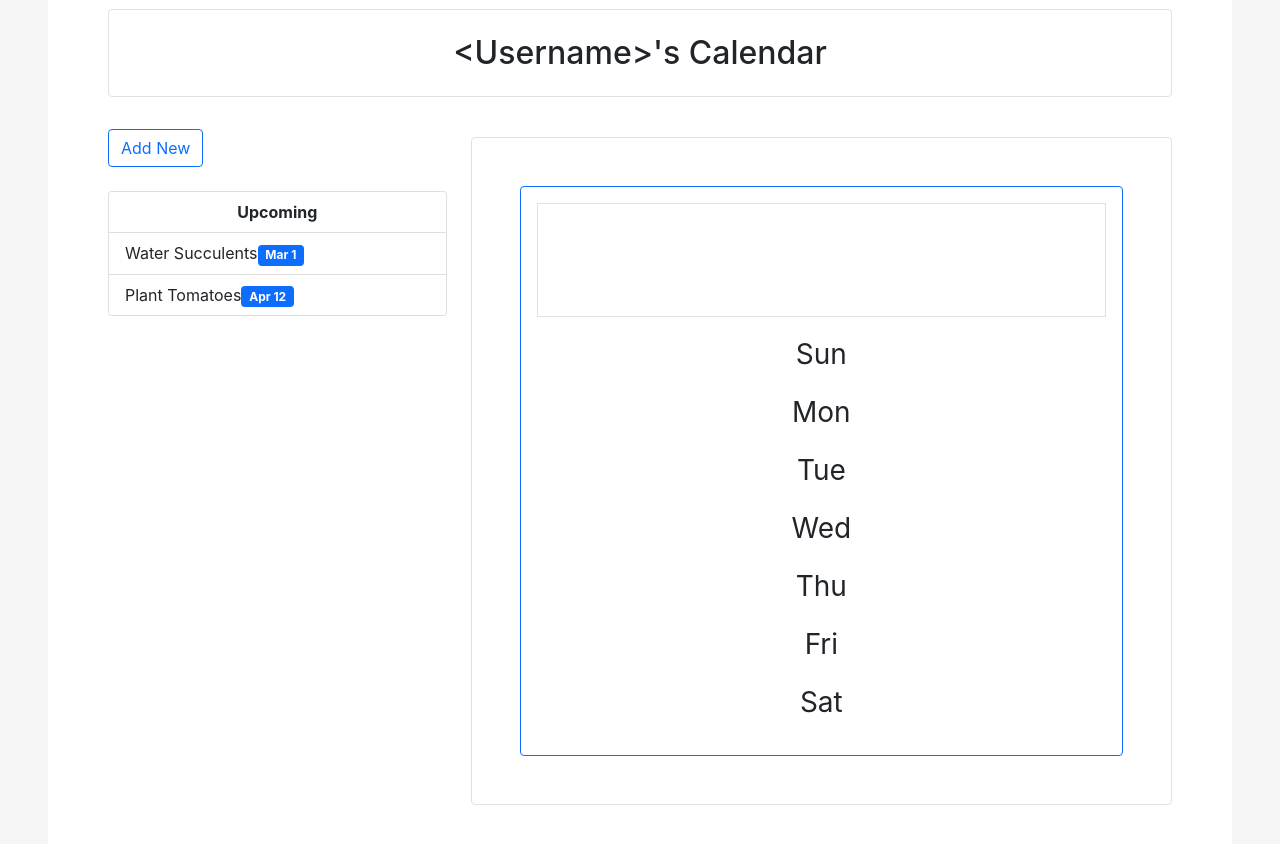
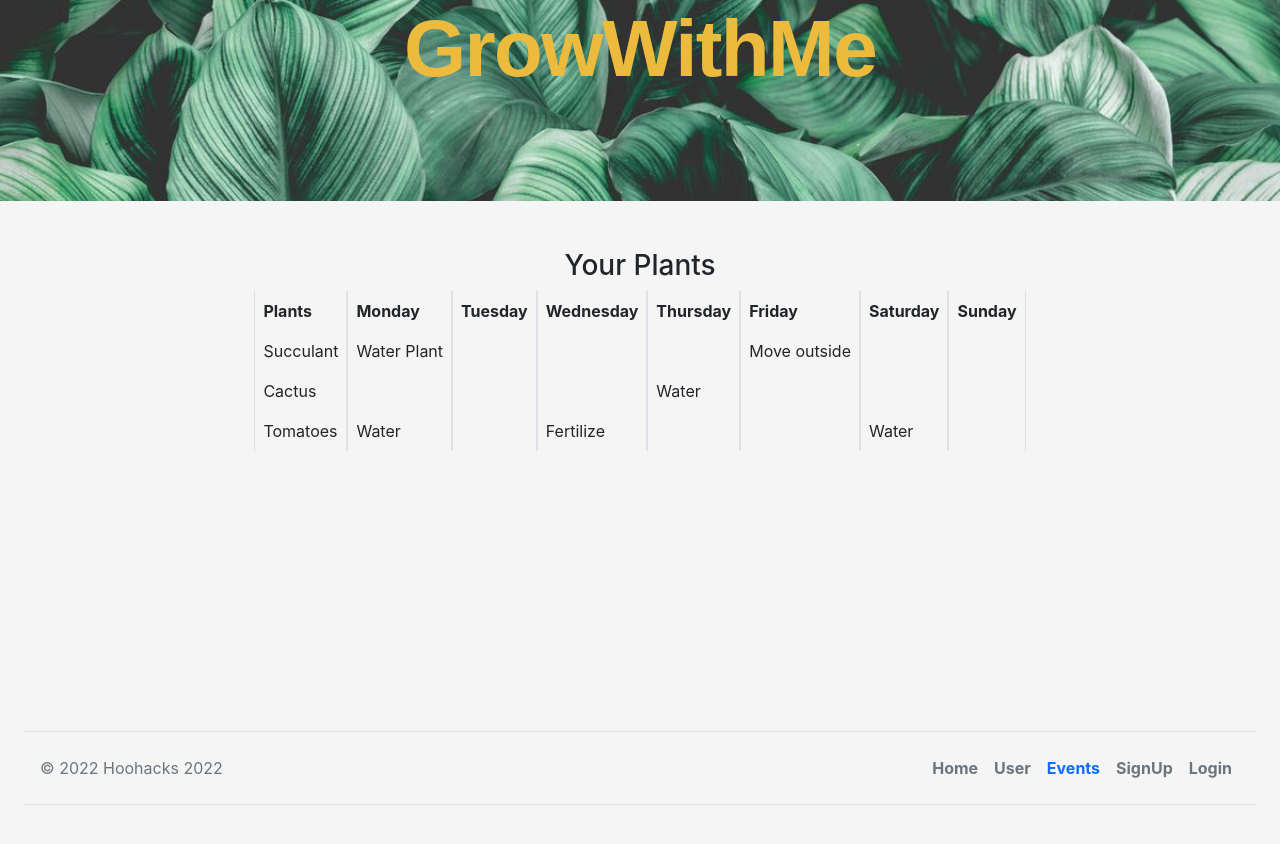
Before and after one commit to hussaino03/hoohacks2022, a React (Create React App) app in the folder client/: page /events in a window 1280 px wide. Shown: the part 180-1024 px from the top of the page. Built offline with nearby package versions, Linux system fonts and the light colour scheme.

Commit message:
Changed Footer Links

```diff
--- a/client/src/pages/navbar/Home.js
+++ b/client/src/pages/navbar/Home.js
@@ -78,7 +78,7 @@ const Home = () =>{
 
     <div className="row">
       <div className="col-12 bg-white mt-4">
-        <footer
+      <footer
           className="d-flex flex-wrap justify-content-between align-items-center p-3 my-4 mx-4 border-top border-bottom"
         >
           <p className="col-md-4 mb-0 text-muted">&copy; 2022 Hoohacks 2022</p>
@@ -90,15 +90,18 @@ const Home = () =>{
               <a href="/" className="nav-link px-2 active">Home</a>
             </li>
             <li className="nav-item">
-              <a href="#" className="nav-link px-2 text-muted">
-                Calendar
+              <a href="/plants" className="nav-link px-2 text-muted">
+                User
               </a>
             </li>
             <li className="nav-item">
-              <a href="/login" className="nav-link px-2 text-muted">Login</a>
+              <a href="/events" className="nav-link px-2 text-muted">Events</a>
             </li>
             <li className="nav-item">
-              <a href="/" className="nav-link px-2 text-muted">Logout</a>
+              <a href="/Signup" className="nav-link px-2 text-muted">SignUp</a>
+            </li>
+            <li className="nav-item">
+              <a href="/login" className="nav-link px-2 text-muted">Login</a>
             </li>
           </ul>
         </footer>
--- a/client/src/pages/navbar/Login.js
+++ b/client/src/pages/navbar/Login.js
@@ -101,7 +101,17 @@ const Login = () =>  {
           </form>
         </div>
     </div>
-    <footer
+    <br></br>
+  <br></br>
+  <br></br>
+  <br></br>
+  <br></br>
+  <br></br>
+  <br></br>
+  <br></br>
+  <br></br>
+  <br></br>
+  <footer
           className="d-flex flex-wrap justify-content-between align-items-center p-3 my-4 mx-4 border-top border-bottom"
         >
           <p className="col-md-4 mb-0 text-muted">&copy; 2022 Hoohacks 2022</p>
@@ -110,18 +120,21 @@ const Login = () =>  {
 
           <ul className="nav col-md-4 justify-content-end" id="fadeshow">
             <li className="nav-item">
-              <a href="/" className="nav-link px-2 active">Home</a>
+              <a href="/" className="nav-link px-2 text-muted">Home</a>
             </li>
             <li className="nav-item">
-              <a href="#" className="nav-link px-2 text-muted">
-                Calendar
+              <a href="/plants" className="nav-link px-2 text-muted">
+                User
               </a>
             </li>
             <li className="nav-item">
-              <a href="/login" className="nav-link px-2 text-muted">Login</a>
+              <a href="/events" className="nav-link px-2 text-muted">Events</a>
             </li>
             <li className="nav-item">
-              <a href="/" className="nav-link px-2 text-muted">Logout</a>
+              <a href="/Signup" className="nav-link px-2 text-muted">SignUp</a>
+            </li>
+            <li className="nav-item">
+              <a href="/login" className="nav-link px-2 active">Login</a>
             </li>
           </ul>
         </footer>
--- a/client/src/pages/navbar/Plants.js
+++ b/client/src/pages/navbar/Plants.js
@@ -38,18 +38,21 @@ const Plants = () => {
 
           <ul className="nav col-md-4 justify-content-end" id="fadeshow">
             <li className="nav-item">
-              <a href="/" className="nav-link px-2 active">Home</a>
+              <a href="/" className="nav-link px-2 text-muted">Home</a>
             </li>
             <li className="nav-item">
-              <a href="#" className="nav-link px-2 text-muted">
-                Calendar
+              <a href="/plants" className="nav-link px-2 active">
+                User
               </a>
             </li>
             <li className="nav-item">
-              <a href="/login" className="nav-link px-2 text-muted">Login</a>
+              <a href="/events" className="nav-link px-2 text-muted">Events</a>
             </li>
             <li className="nav-item">
-              <a href="/" className="nav-link px-2 text-muted">Logout</a>
+              <a href="/Signup" className="nav-link px-2 text-muted">SignUp</a>
+            </li>
+            <li className="nav-item">
+              <a href="/login" className="nav-link px-2 text-muted">Login</a>
             </li>
           </ul>
         </footer>
--- a/client/src/pages/navbar/Signup.js
+++ b/client/src/pages/navbar/Signup.js
@@ -187,18 +187,21 @@ const Login = () =>  {
 
           <ul className="nav col-md-4 justify-content-end" id="fadeshow">
             <li className="nav-item">
-              <a href="/" className="nav-link px-2 active">Home</a>
+              <a href="/" className="nav-link px-2 text-muted">Home</a>
             </li>
             <li className="nav-item">
-              <a href="#" className="nav-link px-2 text-muted">
-                Calendar
+              <a href="/plants" className="nav-link px-2 text-muted">
+                User
               </a>
             </li>
             <li className="nav-item">
-              <a href="/login" className="nav-link px-2 text-muted">Login</a>
+              <a href="/events" className="nav-link px-2 text-muted">Events</a>
             </li>
             <li className="nav-item">
-              <a href="/" className="nav-link px-2 text-muted">Logout</a>
+              <a href="/Signup" className="nav-link px-2 active">SignUp</a>
+            </li>
+            <li className="nav-item">
+              <a href="/login" className="nav-link px-2 text-muted">Login</a>
             </li>
           </ul>
         </footer>
--- a/client/src/pages/navbar/events.js
+++ b/client/src/pages/navbar/events.js
@@ -3,61 +3,104 @@ import './about.css';
 
 const Events = () => {
   return (
-    <div id="outer-wrapper" className="p-5 m-5 rounded bg-white rounded">
-            <div className="container-fluid py-2">
-                <div className="row">
-                    <div className="col-12">
-                        <h1 className="fs-2 text-center p-4 rounded border">&lt;Username&gt;'s Calendar</h1>
-                    </div>
-                </div>
-                <div className="row mt-3">
+    <div>
+    <header className='masthead'>
+    <h1 className='masthead-heading'>GrowWithMe</h1>
+  </header>
+    <div class="row justify-content-center">
+    <div class="col-auto">
+      <br></br>
+      <br></br>
+  <div className="table table-bordered table-responsive">
+    <h3 className="text-center">
+      Your Plants
+    </h3>
+    <thead>
+      <tr>
+        <th>Plants</th>
+        <th>Monday</th>
+        <th>Tuesday</th>
+        <th>Wednesday</th>
+        <th>Thursday</th>
+        <th>Friday</th>
+        <th>Saturday</th>
+        <th>Sunday</th>
+      </tr>
+    </thead>
+    <tbody>
+      <tr>
+        <td>Succulant</td>
+        <td>Water Plant</td>
+        <td></td>
+        <td></td>
+        <td></td>
+        <td>Move outside</td>
+        <td></td>
+        <td></td>
+      </tr>
+      <tr>
+        <td>Cactus</td>
+        <td></td>
+        <td></td>
+        <td></td>
+        <td>Water</td>
+        <td></td>
+        <td></td>
+        <td></td>
+      </tr>
+      <tr>
+        <td>Tomatoes</td>
+        <td>Water</td>
+        <td></td>
+        <td>Fertilize</td>
+        <td></td>
+        <td></td>
+        <td>Water</td>
+        <td></td>
+      </tr>
+    </tbody>
 
-                    <div className="col-12 col-md-12 col-lg-4 align-items-center">
+  </div>
+  </div>
+  </div>
+  <br></br>
+  <br></br>
+  <br></br>
+  <br></br>
+  <br></br>
+  <br></br>
+  <br></br>
+  <br></br>
+  <br></br>
+  <br></br>
+  <footer
+          className="d-flex flex-wrap justify-content-between align-items-center p-3 my-4 mx-4 border-top border-bottom"
+        >
+          <p className="col-md-4 mb-0 text-muted">&copy; 2022 Hoohacks 2022</p>
 
-                        <button type="button" className="btn btn-outline-primary my-2">Add New</button>
-                        <div className="card mt-3">
-                            <ul className="list-group list-group-flush">
 
-                                <li className="upcoming-header list-group-item text-center py-2"><strong>Upcoming</strong></li>
 
-                                <li className="list-group-item">Water Succulents<span className="badge bg-primary">Mar 1</span></li>
-
-                                <li className="list-group-item">Plant Tomatoes<span className="badge bg-primary">Apr 12</span></li>
-
-                            </ul>
-                          </div>
-                    </div>
-
-                    <div className="col-12 col-md-12 col-lg-8">
-                        <div id="cal-app-wrapper" className="rounded p-5 mt-3 border">
-                            <div id="outer-calendar" className="bg-white p-3 col-12 border border-primary rounded">
-                                <div id="month" className="border">
-                                    <i className="bi bi-arrow-left-circle back fs-2 px-4"></i>
-                                    <div id="date">
-                                        <h1 className="fs-3 text-center"></h1>
-                                        <p className="fs-4 text-center"></p>
-                                        <p id="only-year" className="text-center"></p>
-                                    </div>
-                                    <i className="bi bi-arrow-right-circle next fs-2 px-4"></i>
-                                </div>
-                                <div id="days" className="fs-3 text-center mt-3">
-                                    <p>Sun</p>
-                                    <p>Mon</p>
-                                    <p>Tue</p>
-                                    <p>Wed</p>
-                                    <p>Thu</p>
-                                    <p>Fri</p>
-                                    <p>Sat</p>
-                                </div>
-                                <div className="monthdaynums fs-4 mb-3"></div>
-                            </div>
-                        </div>
-                    </div>
-
-                </div>
-            </div>
-        </div>
-
+          <ul className="nav col-md-4 justify-content-end" id="fadeshow">
+            <li className="nav-item">
+              <a href="/" className="nav-link px-2 text-muted">Home</a>
+            </li>
+            <li className="nav-item">
+              <a href="/plants" className="nav-link px-2 text-muted">
+                User
+              </a>
+            </li>
+            <li className="nav-item">
+              <a href="/events" className="nav-link px-2 active">Events</a>
+            </li>
+            <li className="nav-item">
+              <a href="/Signup" className="nav-link px-2 text-muted">SignUp</a>
+            </li>
+            <li className="nav-item">
+              <a href="/login" className="nav-link px-2 text-muted">Login</a>
+            </li>
+          </ul>
+        </footer>
+  </div>
   );
 };
 
```
